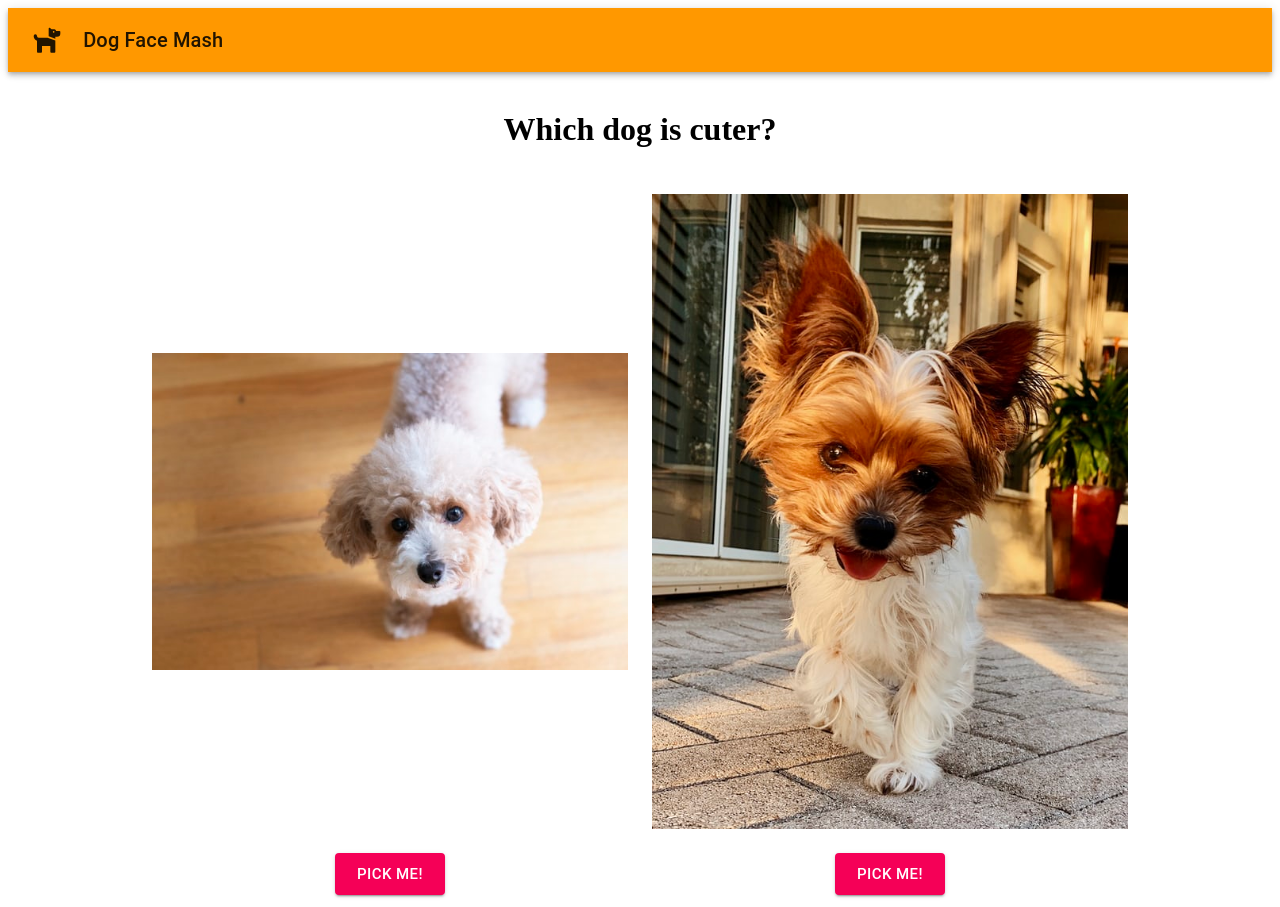
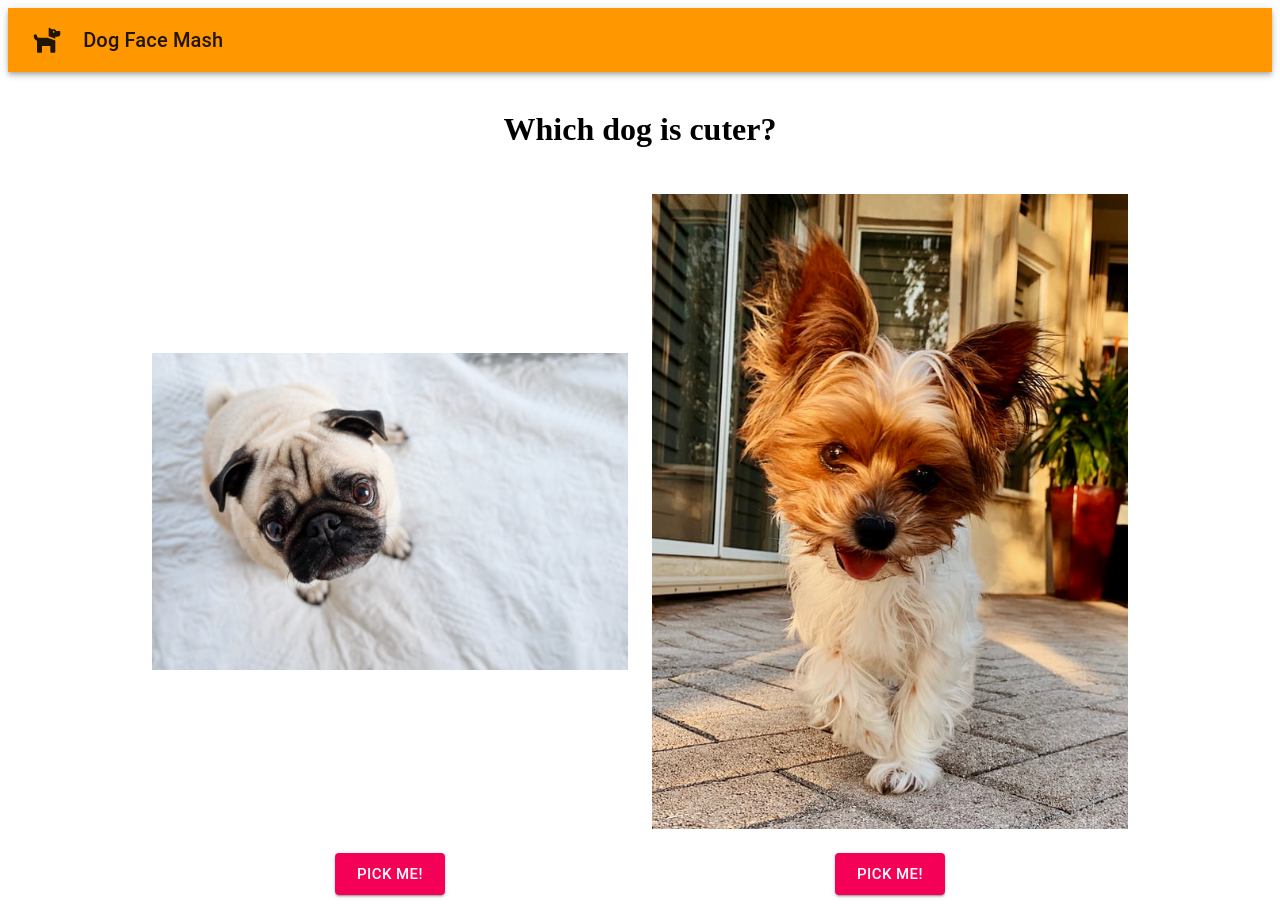
Before and after one commit to Daneika/DogFaceMash, a React (Create React App) app: page /game in a window 1280 px wide. Built offline with nearby package versions, Linux system fonts and the light colour scheme.

Commit message:
Add comparing dogs logic

```diff
--- a/src/components/compare-dogs/CompareDogs.js
+++ b/src/components/compare-dogs/CompareDogs.js
@@ -1,6 +1,5 @@
 import React from "react";
 import { makeStyles } from "@material-ui/core/styles";
-
 import Grid from "@material-ui/core/Grid";
 import Button from "@material-ui/core/Button";
 
@@ -61,7 +60,7 @@ export default function CompareDogs({ dogIndex1, dogIndex2, onNext }) {
         </Grid>
         <Grid className={classes.container} item xs={6}>
           <Button
-            onClick={() => onNext(1)}
+            onClick={() => onNext(dogIndex1)}
             variant="contained"
             color="secondary"
             size="large"
@@ -71,7 +70,7 @@ export default function CompareDogs({ dogIndex1, dogIndex2, onNext }) {
         </Grid>
         <Grid className={classes.container} item xs={6}>
           <Button
-            onClick={() => onNext(1)}
+            onClick={() => onNext(dogIndex2)}
             variant="contained"
             color="secondary"
             size="large"
--- a/src/components/game-page/GamePage.js
+++ b/src/components/game-page/GamePage.js
@@ -1,14 +1,34 @@
-import React from "react";
-import CompareDogs from "../compare-dogs/CompareDogs"
-
-const handleNext = () => {
-    // Fill this in
-}
+import React, { useState } from "react";
+import CompareDogs from "../compare-dogs/CompareDogs";
+import { useHistory } from "react-router-dom";
 
 function GamePage() {
-  return (
-      <CompareDogs dogIndex1={3} dogIndex2={2} onNext={handleNext} />
-  );
+  const history = useHistory();
+  const handleNext = (index) => {
+    console.log(currRound, nextRound);
+    if (currRound.length === 0) {
+      if (nextRound.length === 0) {
+        history.push("/");
+        console.log("winner");
+      } else {
+        const [dog1, dog2, ...restOfNextRound] = [...nextRound, index];
+        setCurrMatchUp({ dog1, dog2 });
+        setCurrRound(restOfNextRound);
+        setNextRound([]);
+      }
+    } else {
+      setNextRound([...nextRound, index]);
+      const [dog1, dog2, ...restOfCurrRound] = currRound;
+      setCurrMatchUp({ dog1, dog2 });
+      setCurrRound(restOfCurrRound);
+    }
+  };
+
+  const [{ dog1, dog2 }, setCurrMatchUp] = useState({ dog1: 1, dog2: 2 });
+  const [currRound, setCurrRound] = useState([3, 4]);
+  const [nextRound, setNextRound] = useState([]);
+
+  return <CompareDogs dogIndex1={dog1} dogIndex2={dog2} onNext={handleNext} />;
 }
 
 export default GamePage;
--- a/src/components/title/Title.js
+++ b/src/components/title/Title.js
@@ -30,7 +30,7 @@ export default function Title() {
       <Grid item xs={12}>
         <Grid container className={classes.container}>
           <Grid item className={classes.container} xs={12}>
-            <Typography className={classes.title} color="black" gutterBottom>
+            <Typography className={classes.title} gutterBottom>
               Welcome to Dog Face Mash
             </Typography>
           </Grid>
```
